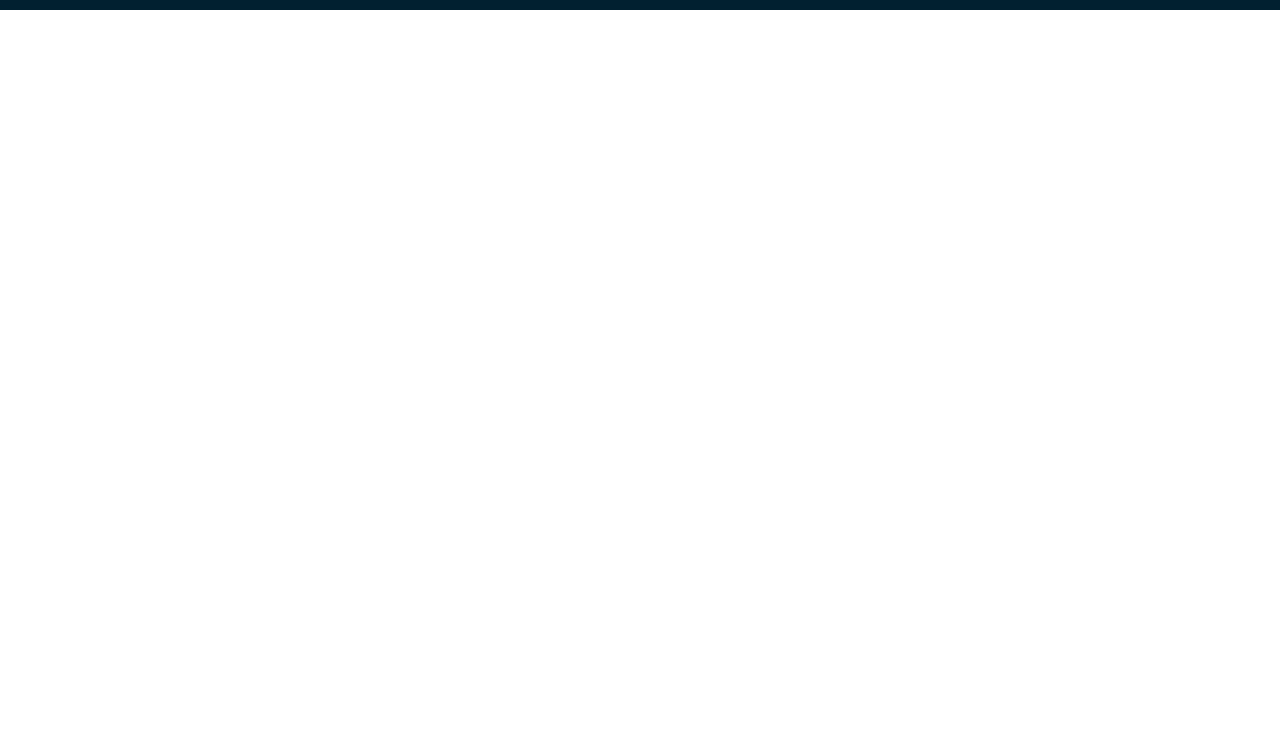
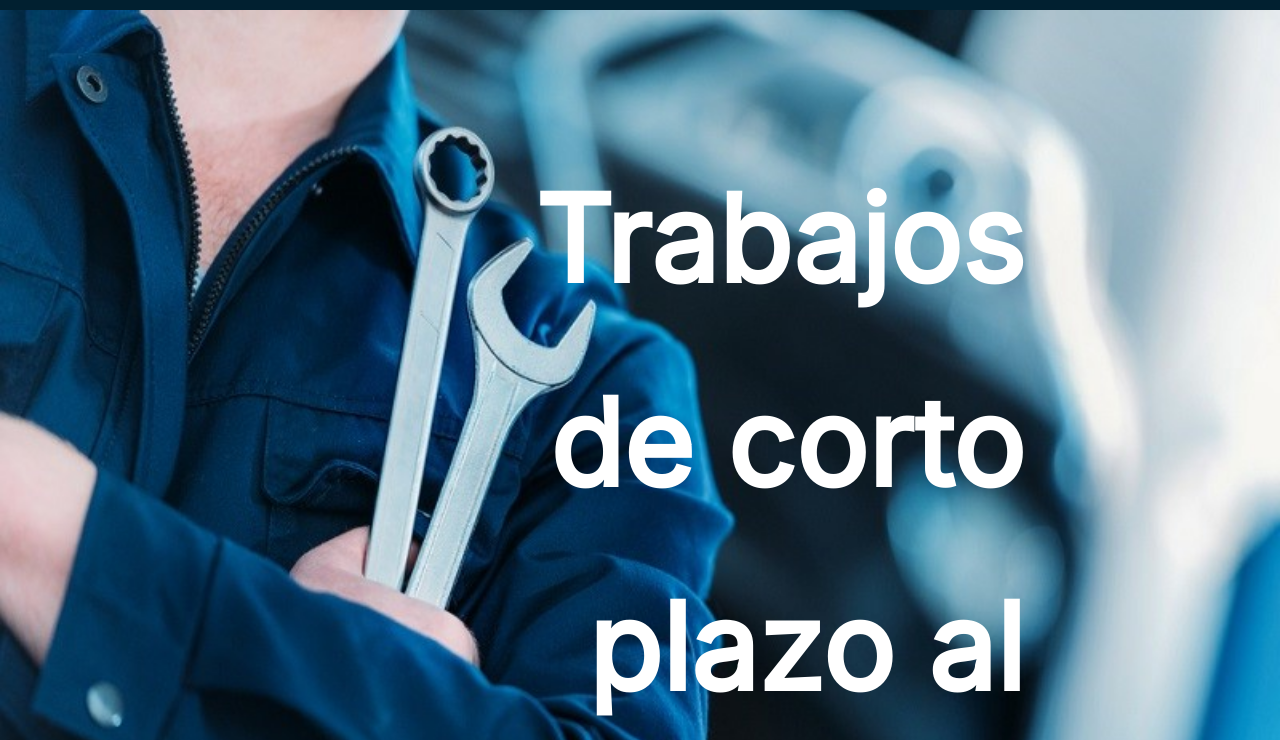
Before and after one commit to Angeloglb/ChambeaYa, a plain HTML site: page index.html in a window 1280 px wide. Shown: the part 60-800 px from the top of the page. Drawn offline with Linux system fonts and the light colour scheme.

Commit message:
Update style.css

```diff
--- a/style.css
+++ b/style.css
@@ -84,7 +84,7 @@ ul {
 .home {
   font-size: 80px;
   color: white;
-  background: url(../Assets/Fondo de inicio.jpg) no-repeat center top;
+  background: url(../Assets/Fondo\ de\ inicio.jpg) no-repeat center top;
   background-size: cover;
   height: 100vh;
   text-align: right;
```
